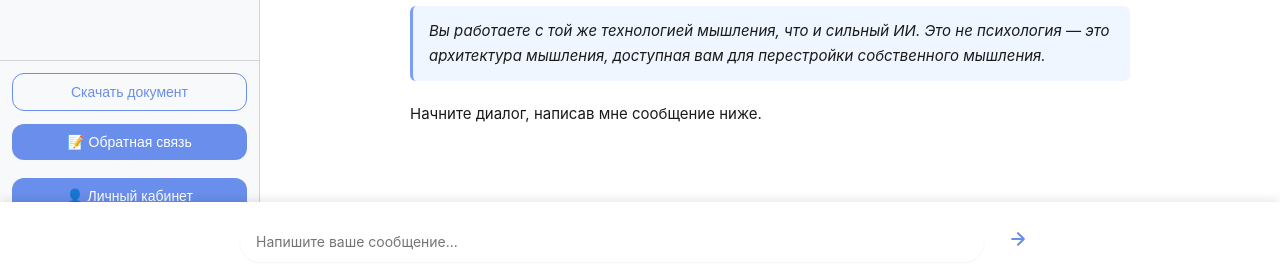
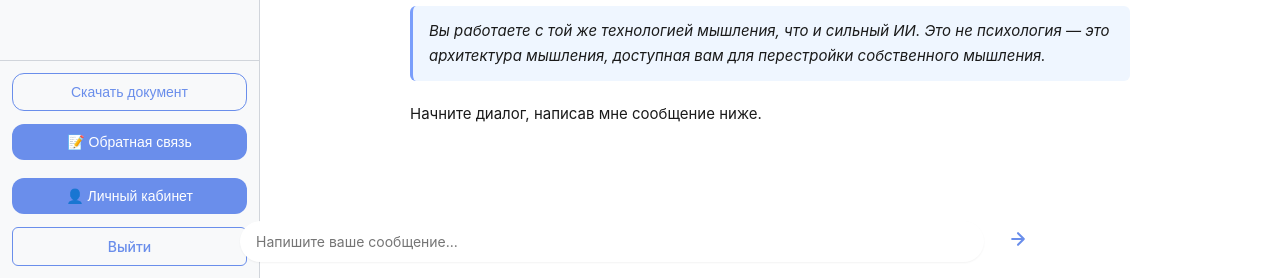
Before and after one commit to madebymoloday-sudo/seee, a Flask app: page / in a window 1280 px wide. Shown: the part 1386-1664 px from the top of the page. Run offline with Flask 3, Linux system fonts and the light colour scheme; the visitor is signed in with stand-in values (Sample User, id 1); data that the repository does not hold is empty; some libraries are stand-ins or nearby versions.

Commit message:
Make input-container transparent in web version

```diff
--- a/static/css/style.css
+++ b/static/css/style.css
@@ -763,18 +763,31 @@ body.dark-mode .chat-title-center {
 .input-container {
     padding: 16px 24px;
     padding-bottom: calc(16px + env(safe-area-inset-bottom));
-    background: var(--bg-primary);
+    background: transparent;
     position: fixed !important;
     bottom: 0 !important;
     left: 0 !important;
     right: 0 !important;
     z-index: 1000 !important;
-    box-shadow: 0 -2px 10px rgba(0, 0, 0, 0.1);
+    box-shadow: none;
     transform: none !important;
     will-change: auto !important;
     /* Убеждаемся, что контейнер не двигается */
     -webkit-transform: translateZ(0);
     transform: translateZ(0);
+}
+
+/* Для веб-версии делаем полностью прозрачным */
+@media (min-width: 769px) {
+    .input-container {
+        background: transparent !important;
+        box-shadow: none !important;
+    }
+
+    body.force-web-view .input-container {
+        background: transparent !important;
+        box-shadow: none !important;
+    }
 }
 
 #messageForm {
```
